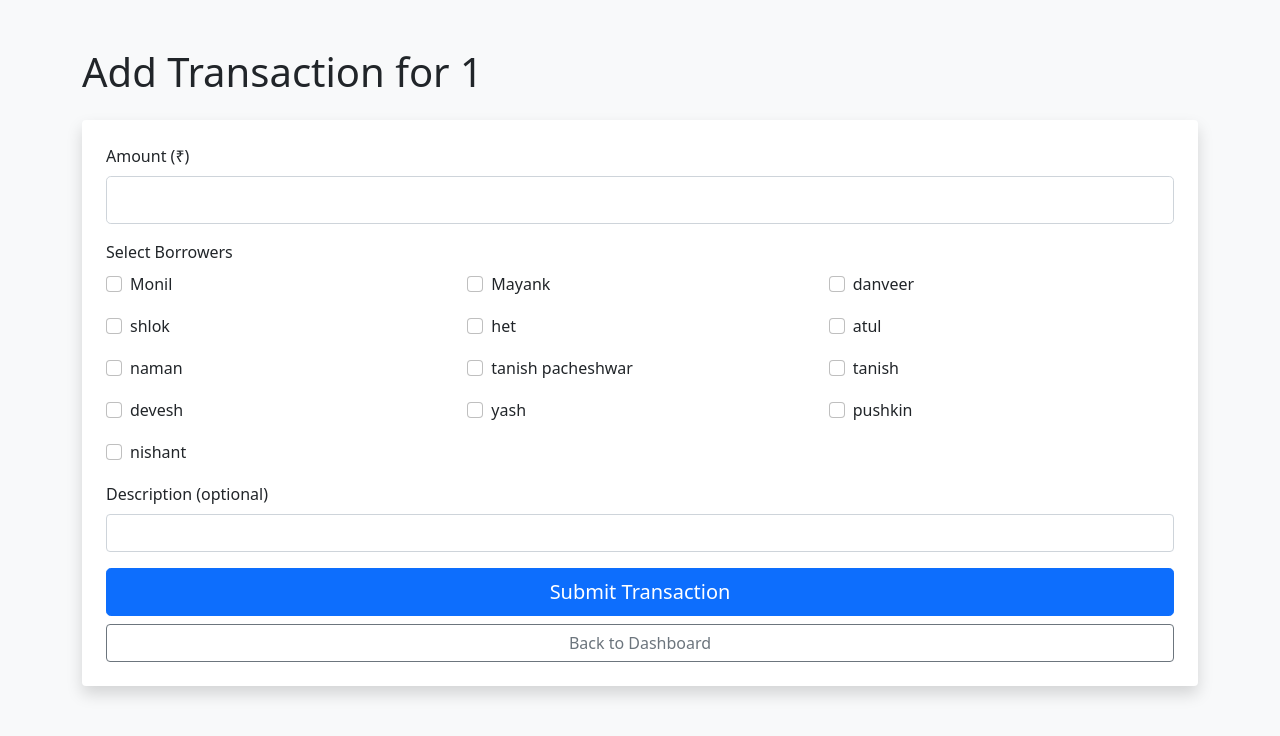
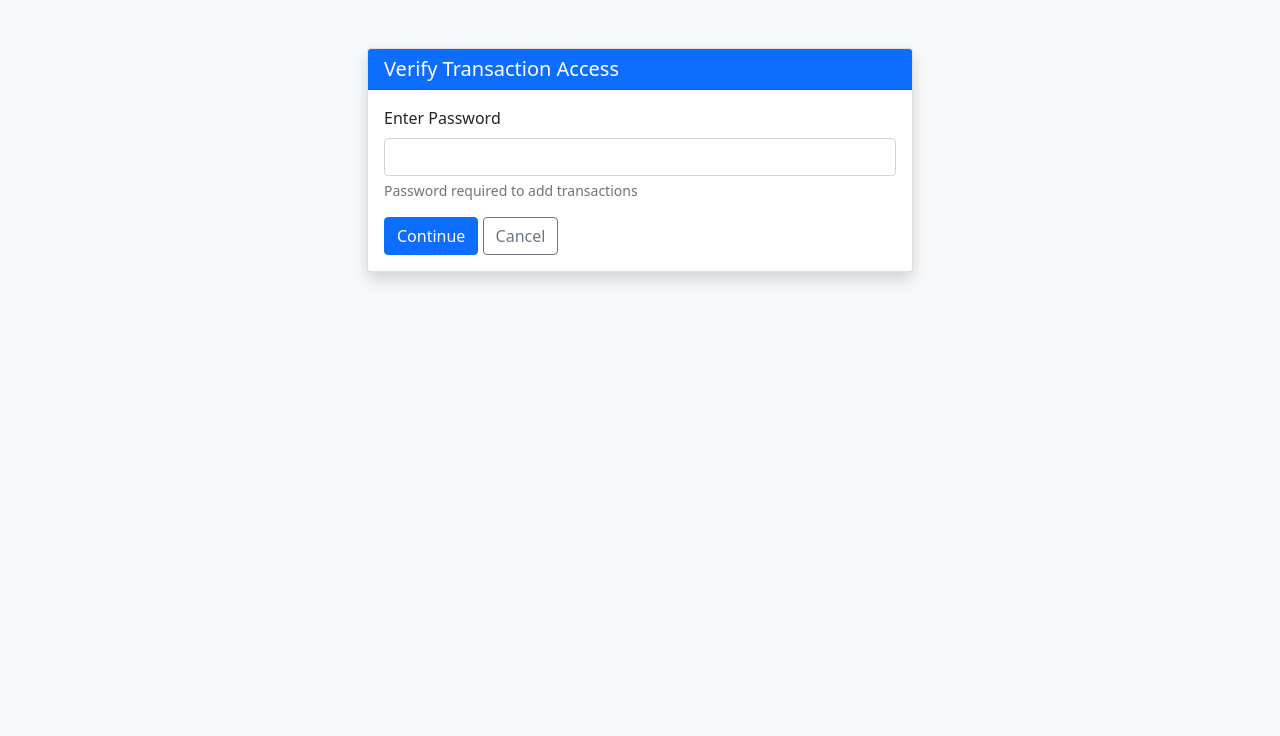
Before and after one commit to Dalla111/debt, a Flask app: page /add_transaction/1 in a window 1280 px wide. Shown: the top 736 px of the page. Run offline with Flask 2, Linux system fonts and the light colour scheme.

Commit message:
Add files via upload

```diff
--- a/app.py
+++ b/app.py
@@ -7,10 +7,11 @@ from datetime import datetime
 app = Flask(__name__)
 app.secret_key = os.environ.get('SECRET_KEY') or 'dev-secret-key'
 
-# Initialize data storage
+# Configuration
 DATA_FILE = 'data.json'
+SETTLEMENT_PASSWORD = "c17jwala"  # Password for sensitive operations
 
-# Sample initial members
+# Consistent member names
 initial_members = [
     'Monil', 'Mayank', 'danveer', 'shlok', 'het', 'atul', 'naman',
     'tanish pacheshwar', 'tanish', 'devesh', 'yash', 'pushkin', 'nishant'
@@ -20,7 +21,12 @@ def load_data():
     """Load data from JSON file or initialize if doesn't exist"""
     if os.path.exists(DATA_FILE):
         with open(DATA_FILE, 'r') as f:
-            return json.load(f)
+            data = json.load(f)
+            # Ensure all initial members exist
+            for member in initial_members:
+                if member not in data['members']:
+                    data['members'][member] = {'owed_to': {}, 'owed_by': {}, 'net_balance': 0}
+            return data
     return {
         'transactions': [],
         'members': {m: {'owed_to': {}, 'owed_by': {}, 'net_balance': 0} for m in initial_members}
@@ -49,10 +55,11 @@ def home():
     members = data['members']
 
     # Calculate net balances
-    for member in members.values():
-        member['net_balance'] = (
-            sum(member['owed_to'].values()) - sum(member['owed_by'].values()
-        ))
+    for name, member in members.items():
+        member['net_balance'] = round(
+            sum(member['owed_to'].values()) - sum(member['owed_by'].values()),
+            2
+        )
 
     return render_template('home.html',
                          members=members,
@@ -60,14 +67,27 @@ def home():
 
 @app.route('/add_transaction/<lender>', methods=['GET', 'POST'])
 def add_transaction(lender):
-    """Add new transaction"""
-    data = app.config['data']
-    members = data['members']
+    """Password-protected transaction addition"""
+    if request.method == 'POST':
+        # Password verification phase
+        if 'password' in request.form:
+            entered_password = request.form.get('password', '').strip()
+            if entered_password != SETTLEMENT_PASSWORD:
+                flash('Incorrect password', 'error')
+                return redirect(url_for('add_transaction', lender=lender))
 
-    if request.method == 'POST':
+            # Password verified - show transaction form
+            data = app.config['data']
+            members = data['members']
+            return render_template('add_transaction.html',
+                                lender=lender,
+                                all_members=[m for m in members.keys() if m != lender])
+
+        # Transaction processing phase
         try:
             amount = float(request.form['amount'])
             borrowers = request.form.getlist('borrowers')
+            include_self = request.form.get('include_self') == 'on'
             description = request.form.get('description', '').strip()
 
             if not borrowers:
@@ -78,6 +98,10 @@ def add_transaction(lender):
                 flash('Amount must be positive', 'error')
                 return redirect(url_for('add_transaction', lender=lender))
 
+            # Handle self-inclusion
+            if include_self and lender not in borrowers:
+                borrowers.append(lender)
+
             split_amount = amount / len(borrowers)
 
             # Record transaction
@@ -87,18 +111,23 @@ def add_transaction(lender):
                 'borrowers': borrowers,
                 'description': description,
                 'split_amount': split_amount,
-                'date': datetime.now().strftime('%Y-%m-%d %H:%M')
+                'date': datetime.now().strftime('%Y-%m-%d %H:%M'),
+                'include_self': include_self
             }
+            data = app.config['data']
             data['transactions'].append(transaction)
 
             # Update member balances
+            members = data['members']
             for borrower in borrowers:
                 if borrower != lender:
-                    members[lender]['owed_to'][borrower] = (
-                        members[lender]['owed_to'].get(borrower, 0) + split_amount
+                    members[lender]['owed_to'][borrower] = round(
+                        members[lender]['owed_to'].get(borrower, 0) + split_amount,
+                        2
                     )
-                    members[borrower]['owed_by'][lender] = (
-                        members[borrower]['owed_by'].get(lender, 0) + split_amount
+                    members[borrower]['owed_by'][lender] = round(
+                        members[borrower]['owed_by'].get(lender, 0) + split_amount,
+                        2
                     )
 
             flash('Transaction added successfully!', 'success')
@@ -108,51 +137,66 @@ def add_transaction(lender):
             flash('Invalid amount entered', 'error')
             return redirect(url_for('add_transaction', lender=lender))
 
-    return render_template('add_transaction.html',
-                         lender=lender,
-                         all_members=[m for m in members.keys() if m != lender])
+    # GET request - show password form
+    return render_template('add_transaction_password.html', lender=lender)
 
-@app.route('/settle')
+@app.route('/settle', methods=['GET', 'POST'])
 def settle_debts():
-    """Calculate optimal settlement plan"""
-    data = app.config['data']
-    members = data['members']
+    """Password-protected settlement plan"""
+    if request.method == 'POST':
+        entered_password = request.form.get('password', '').strip()
+        if entered_password != SETTLEMENT_PASSWORD:
+            flash('Incorrect password', 'error')
+            return redirect(url_for('settle_debts'))
 
-    # Calculate net balances
-    balances = {}
-    for name, member in members.items():
-        balances[name] = sum(member['owed_to'].values()) - sum(member['owed_by'].values())
+        # Proceed with settlement calculation if password is correct
+        data = app.config['data']
+        members = data['members']
 
-    creditors = {k: v for k, v in balances.items() if v > 0}
-    debtors = {k: -v for k, v in balances.items() if v < 0}
+        # Calculate net balances
+        balances = {}
+        for name, member in members.items():
+            balances[name] = round(
+                sum(member['owed_to'].values()) - sum(member['owed_by'].values()),
+                2
+            )
 
-    creditors = sorted(creditors.items(), key=lambda x: -x[1])
-    debtors = sorted(debtors.items(), key=lambda x: -x[1])
+        creditors = {k: v for k, v in balances.items() if v > 0}
+        debtors = {k: -v for k, v in balances.items() if v < 0}
 
-    settlements = []
-    i = j = 0
-    while i < len(creditors) and j < len(debtors):
-        cr, cr_amt = creditors[i]
-        dr, dr_amt = debtors[j]
+        creditors = sorted(creditors.items(), key=lambda x: -x[1])
+        debtors = sorted(debtors.items(), key=lambda x: -x[1])
 
-        settle = min(cr_amt, dr_amt)
-        settlements.append({
-            'from': dr,
-            'to': cr,
-            'amount': round(settle, 2)
-        })
+        settlements = []
+        i = j = 0
+        while i < len(creditors) and j < len(debtors):
+            cr, cr_amt = creditors[i]
+            dr, dr_amt = debtors[j]
 
-        cr_amt -= settle
-        dr_amt -= settle
+            settle = min(cr_amt, dr_amt)
+            settlements.append({
+                'from': dr,
+                'to': cr,
+                'amount': round(settle, 2)
+            })
 
-        if cr_amt == 0:
-            i += 1
-        if dr_amt == 0:
-            j += 1
+            cr_amt -= settle
+            dr_amt -= settle
 
-    return render_template('settlements.html',
-                         settlements=settlements,
-                         total=sum(s['amount'] for s in settlements))
+            creditors[i] = (cr, cr_amt)
+            debtors[j] = (dr, dr_amt)
+
+            if cr_amt <= 0.01:
+                i += 1
+            if dr_amt <= 0.01:
+                j += 1
+
+        return render_template('settlements.html',
+                            settlements=settlements,
+                            total=round(sum(s['amount'] for s in settlements), 2))
+
+    # For GET requests, show password form
+    return render_template('settle_password.html')
 
 @app.route('/report/<member_name>')
 def member_report(member_name):
@@ -186,16 +230,21 @@ def member_report(member_name):
 
 @app.route('/reset', methods=['POST'])
 def reset_data():
-    """Reset all data (for testing)"""
-    if request.form.get('confirm') == 'RESET':
-        data = {
-            'transactions': [],
-            'members': {m: {'owed_to': {}, 'owed_by': {}, 'net_balance': 0}
-                      for m in initial_members}
-        }
-        app.config['data'] = data
-        save_data(data)
-        flash('All data has been reset', 'success')
+    """Password-protected data reset"""
+    entered_password = request.form.get('password', '').strip()
+    if entered_password != SETTLEMENT_PASSWORD:
+        flash('Incorrect password', 'error')
+        return redirect(url_for('home'))
+
+    # Proceed with reset
+    data = {
+        'transactions': [],
+        'members': {m: {'owed_to': {}, 'owed_by': {}, 'net_balance': 0}
+                  for m in initial_members}
+    }
+    app.config['data'] = data
+    save_data(data)
+    flash('All data has been reset', 'success')
     return redirect(url_for('home'))
 
 if __name__ == '__main__':
--- a/templates/add_transaction.html
+++ b/templates/add_transaction.html
@@ -5,9 +5,6 @@
     <meta name="viewport" content="width=device-width, initial-scale=1.0">
     <title>Add Transaction</title>
     <link href="https://cdn.jsdelivr.net/npm/bootstrap@5.1.3/dist/css/bootstrap.min.css" rel="stylesheet">
-    <style>
-        .split-amount { font-weight: bold; color: #0d6efd; }
-    </style>
 </head>
 <body class="bg-light">
     <div class="container py-5">
@@ -21,14 +18,22 @@
             </div>
 
             <div class="mb-3">
+                <div class="form-check mb-3">
+                    <input class="form-check-input" type="checkbox"
+                           name="include_self" id="include_self">
+                    <label class="form-check-label" for="include_self">
+                        Include myself in the split
+                    </label>
+                </div>
+
                 <label class="form-label">Select Borrowers</label>
                 <div class="row row-cols-2 row-cols-md-3 g-3">
-                    {% for member in all_members if member != lender %}
+                    {% for member in all_members %}
                     <div class="col">
                         <div class="form-check">
                             <input class="form-check-input" type="checkbox"
                                    name="borrowers" value="{{ member }}" id="{{ member }}">
-                            <label class="form-check-label" for="{{ member}}">
+                            <label class="form-check-label" for="{{ member }}">
                                 {{ member }}
                             </label>
                         </div>
--- /dev/null
+++ b/templates/add_transaction_password.html
@@ -0,0 +1,35 @@
+<!DOCTYPE html>
+<html lang="en">
+<head>
+    <meta charset="UTF-8">
+    <meta name="viewport" content="width=device-width, initial-scale=1.0">
+    <title>Verify Transaction Password</title>
+    <link href="https://cdn.jsdelivr.net/npm/bootstrap@5.1.3/dist/css/bootstrap.min.css" rel="stylesheet">
+</head>
+<body class="bg-light">
+    <div class="container py-5">
+        <div class="row justify-content-center">
+            <div class="col-md-6">
+                <div class="card shadow">
+                    <div class="card-header bg-primary text-white">
+                        <h5 class="mb-0">Verify Transaction Access</h5>
+                    </div>
+                    <div class="card-body">
+                        <form method="POST">
+                            <div class="mb-3">
+                                <label for="password" class="form-label">Enter Password</label>
+                                <input type="password" class="form-control"
+                                       id="password" name="password" required>
+                                <div class="form-text">Password required to add transactions</div>
+                            </div>
+                            <button type="submit" class="btn btn-primary">Continue</button>
+                            <a href="/" class="btn btn-outline-secondary">Cancel</a>
+                        </form>
+                    </div>
+                </div>
+            </div>
+        </div>
+    </div>
+    <script src="https://cdn.jsdelivr.net/npm/bootstrap@5.1.3/dist/js/bootstrap.bundle.min.js"></script>
+</body>
+</html>
```
Also changed, not shown: templates/settle_password.html (added, +34 -0 lines), templates/settlements.html (+12 -0 lines).
